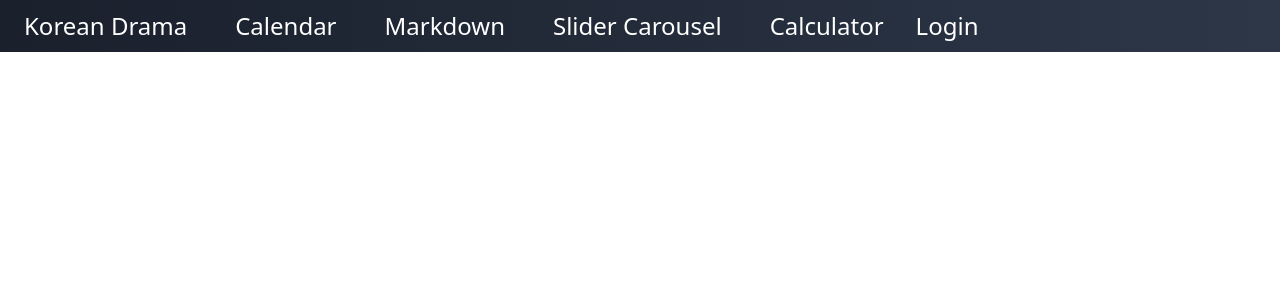
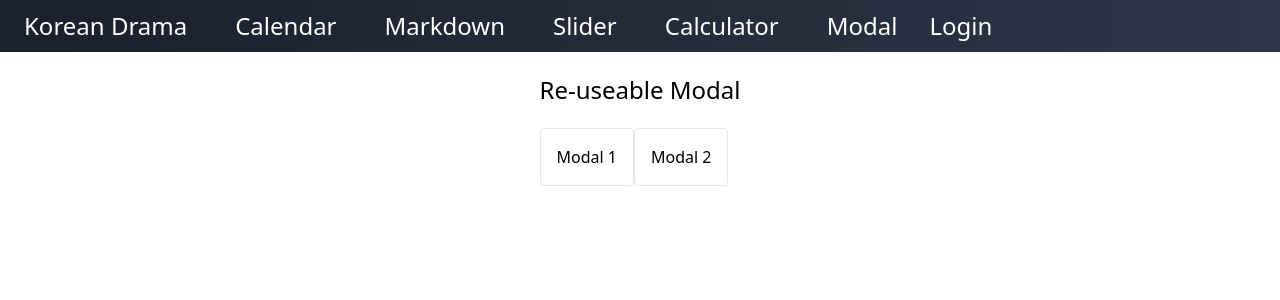
Before and after one commit to mlph-ccaponpon/vue-3-tutorial, a Vue app: page /reuseable-modal in a window 1280 px wide. Shown: the top 300 px of the page. Built offline with nearby package versions, Linux system fonts and the light colour scheme; no server answers.

Commit message:
Added Re-useable modal for slot concept

```diff
--- a/src/components/AppHeader.vue
+++ b/src/components/AppHeader.vue
@@ -18,8 +18,9 @@ export default {
         {title: "Korean Drama", to: "/korean-drama"},
         {title: "Calendar", to: "/calendar"},
         {title: "Markdown", to: "/markdown"},
-        {title: "Slider Carousel", to: "/slider"},
+        {title: "Slider", to: "/slider"},
         {title: "Calculator", to: "/calculator"},
+        {title: "Modal", to: "/reuseable-modal"},
       ]
     }
   },
--- /dev/null
+++ b/src/components/Modal.vue
@@ -0,0 +1,35 @@
+<template>
+    <section @click="close"
+            class="z-20 h-screen w-screen bg-gray-500 fixed top-0 left-0 opacity-50">
+    </section>
+     <div class="absolute inset-0">
+            <div class="flex h-full">
+                <div class="z-30 m-auto bg-white p-2 rounded shadow w-1/3">
+                    <div class="p-2 border">
+                        <h1 class="text-2xl">
+                            <slot name="title"></slot>
+                        </h1>
+                        <main>
+                            <slot name="body"></slot>
+                        </main>
+                    </div>
+                </div>
+            </div>
+     </div>
+</template>
+
+<script>
+export default {
+    setup(_, {emit}) {
+        function close() {
+            emit("close");
+        }
+
+        return { close };
+    }
+}
+</script>
+
+<style>
+
+</style>
--- /dev/null
+++ b/src/pages/ReuseableModal.vue
@@ -0,0 +1,48 @@
+<template>
+  <section class="flex flex-wrap w-full">
+      <div class="m-auto">
+          <h1 class="my-5 text-2xl">Re-useable Modal</h1>
+          <!-- Shortcut for v-slot: - # -->
+          <Modal v-if="isModal1Open" @close="isModal1Open = false">
+            <template #title>
+              Modal 1
+            </template>
+            <template #body>
+              <p>Hello 1!</p>
+              <p>Hi 1!</p>
+            </template>
+          </Modal>
+          <!-- Shouldn't put any element including comment for the default content of slot to reflect -->
+          <Modal v-if="isModal2Open" @close="isModal2Open = false">
+            <template v-slot:title>
+              Modal 2
+            </template>
+            <template v-slot:body>
+              <p>Hello 2!</p>
+              <p>Hi 2!</p>
+            </template>
+            </Modal>
+          <button @click="isModal1Open = true" class="rounded border p-4">Modal 1</button>
+          <button @click="isModal2Open = true" class="rounded border p-4">Modal 2</button>
+      </div>
+  </section>
+</template>
+
+<script>
+import { ref } from 'vue';
+import Modal from '../components/Modal.vue';
+
+export default {
+  components: { Modal },
+  setup() {
+    const isModal1Open = ref(false);
+    const isModal2Open = ref(false);
+
+    return { isModal1Open, isModal2Open };
+  }
+}
+</script>
+
+<style>
+
+</style>
--- a/src/router.js
+++ b/src/router.js
@@ -5,6 +5,7 @@ import Calendar from './pages/Calendar';
 import Markdown from './pages/Markdown';
 import Slider from './pages/Slider';
 import Calculator from './pages/Calculator';
+import ReuseableModal from './pages/ReuseableModal';
 
 const routes = [
     {path: '/', component: Home},
@@ -12,7 +13,8 @@ const routes = [
     {path: '/calendar', component: Calendar},
     {path: '/markdown', component: Markdown},
     {path: '/slider', component: Slider},
-    {path: '/calculator', component: Calculator}
+    {path: '/calculator', component: Calculator},
+    {path: '/reuseable-modal', component: ReuseableModal},
 ]
 const router = createRouter({
     history: createWebHistory(),
```
